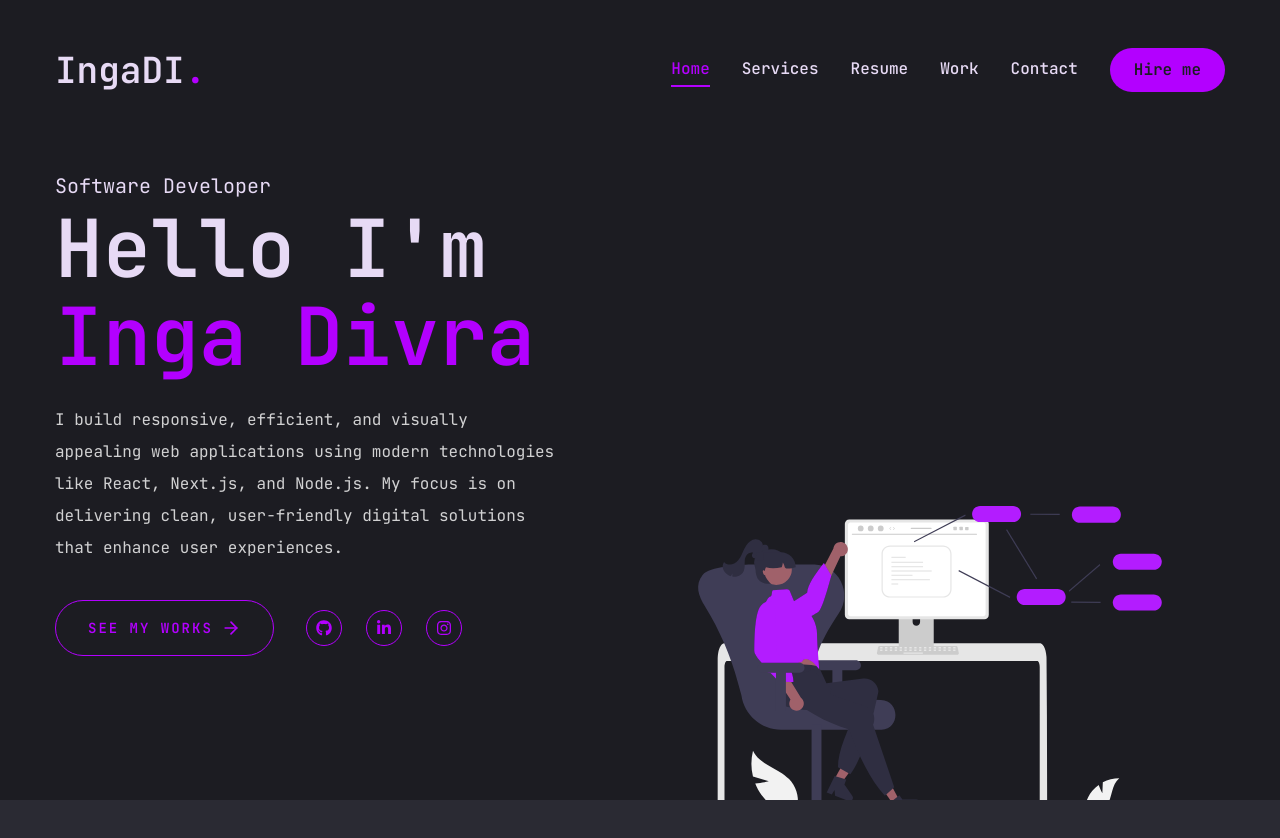
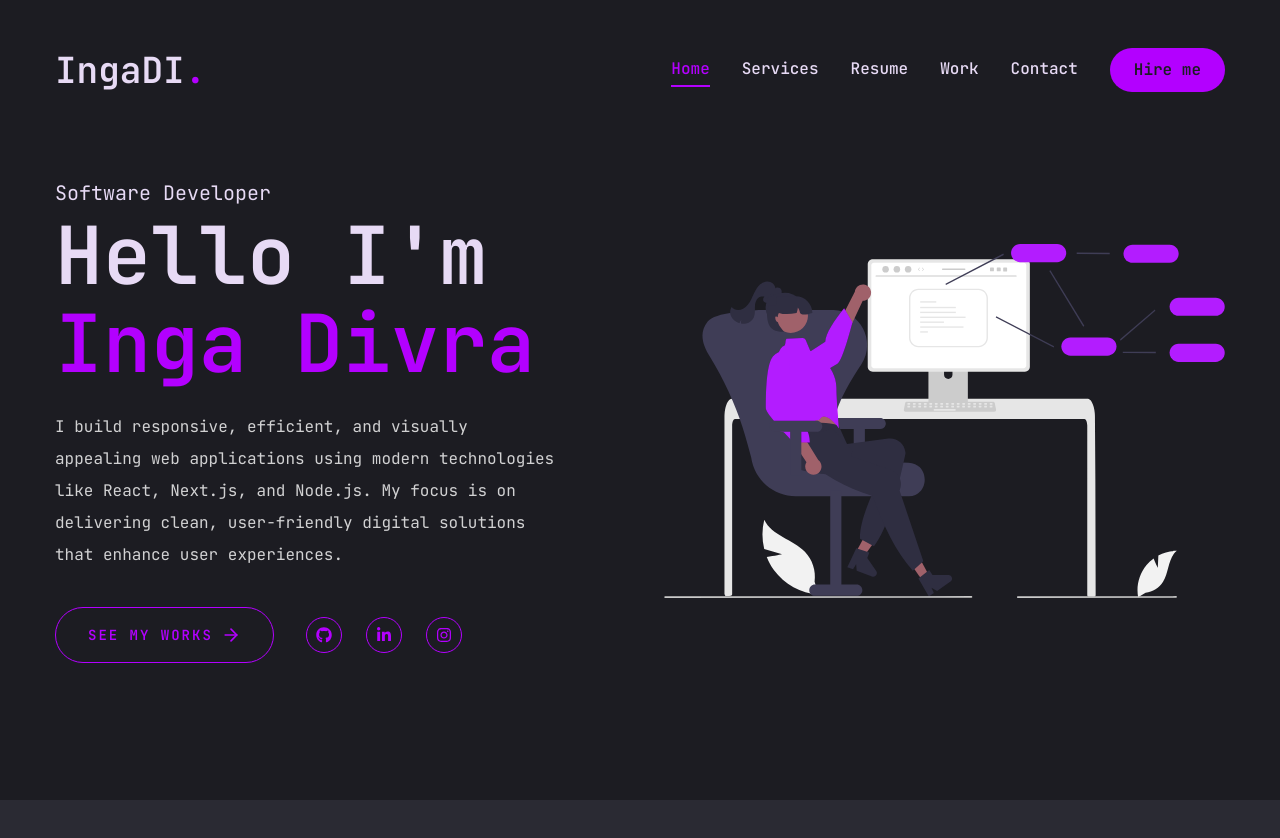
Before and after one commit to inga-divra/ingadi-portfolio, a Next.js app: page / in a window 1280 px wide. Shown: the top 838 px of the page. After the commit the page ends 800 px from the top, so only its background shows below. Built offline with nearby package versions, Linux system fonts and the light colour scheme.

Commit message:
fixed hero img position

```diff
--- a/components/Photo.jsx
+++ b/components/Photo.jsx
@@ -20,7 +20,7 @@
                         opacity: 1,
                         transition: { delay: 2.4, duration: 0.4, ease: 'easeInOut' },
                     }}
-                    className='w-[298px] h-[298px] xl:w-[498px] xl:h-[498px] mix-blend-lighten absolute'
+                    className='w-[298px] h-[298px] xl:w-[498px] xl:h-[498px] mix-blend-lighten'
                 >
                     <Image
                         src='/assets/hero5.svg'
--- a/package.json
+++ b/package.json
@@ -18,7 +18,7 @@
     "@radix-ui/react-tooltip": "^1.1.3",
     "class-variance-authority": "^0.7.0",
     "clsx": "^2.1.1",
-    "framer-motion": "^11.11.1",
+    "framer-motion": "^11.11.4",
     "lucide-react": "^0.447.0",
     "next": "14.2.14",
     "react": "^18",
```
Also changed, not shown: 1 other file (tests, documents, lock files or other folders).
